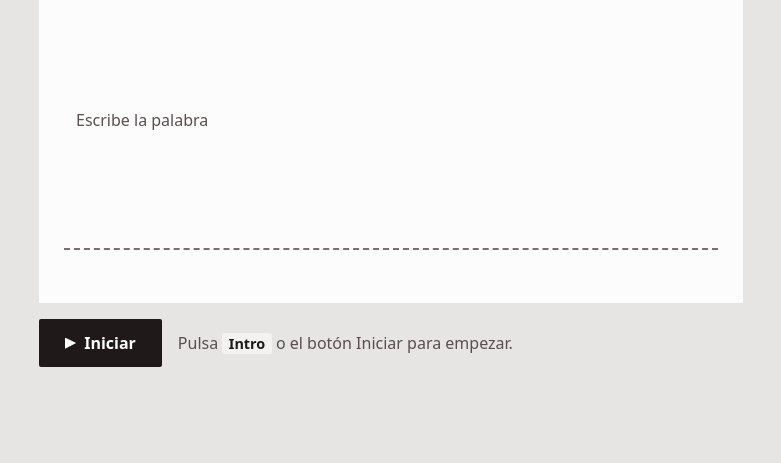
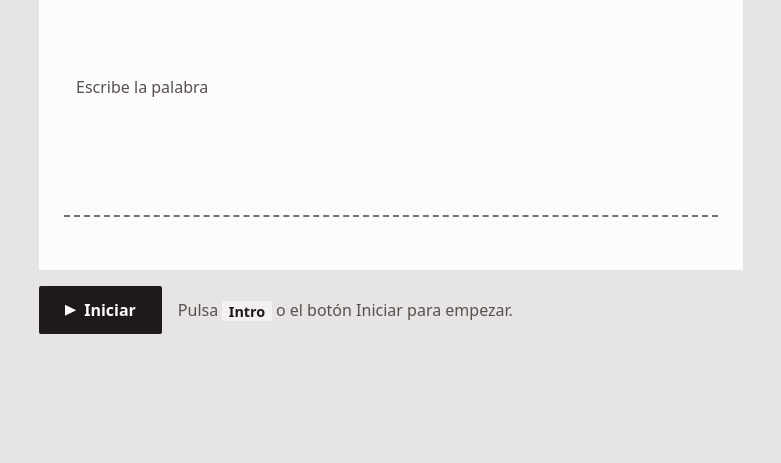
Before and after one commit to IPO-2627-Dinamarca/ipo2627_dinamarca_mecanografia, a plain HTML site: page index.html in a window 1280 px wide. Shown: the part 431-894 px from the top of the page, without its empty margins (249-1030 px from the left). After the commit the page ends 861 px from the top, so only its background shows below. Drawn offline with Linux system fonts and the light colour scheme.

Commit message:
style(tokens): respiro vertical y anchos de las columnas laterales

```diff
--- a/css/tokens.css
+++ b/css/tokens.css
@@ -38,7 +38,6 @@
     --paso-2: calc(var(--paso-1) * var(--razon));
     --paso-3: calc(var(--paso-2) * var(--razon));
     --paso-4: calc(var(--paso-3) * var(--razon));
-    --paso-5: calc(var(--paso-4) * var(--razon));
 
     --peso-normal: 400;
     --peso-medio: 600;
@@ -51,8 +50,11 @@
     --espacio-3: 1rem;
     --espacio-4: 1.5rem;
     --espacio-5: clamp(1.5rem, 1rem + 2.5vw, 3rem);
+    --respiro: min(var(--espacio-5), 4dvh); /* exterior vertical: lo acota también el alto de la ventana */
     --sangria: 0.75rem; /* margen interior común a muestra y campo */
     --ancho-columna: 44rem;
+    --ancho-ajustes: 11rem;
+    --ancho-detalle: 18rem;
     --medida: 60ch;
 
     --radio: 0.125rem;
```
